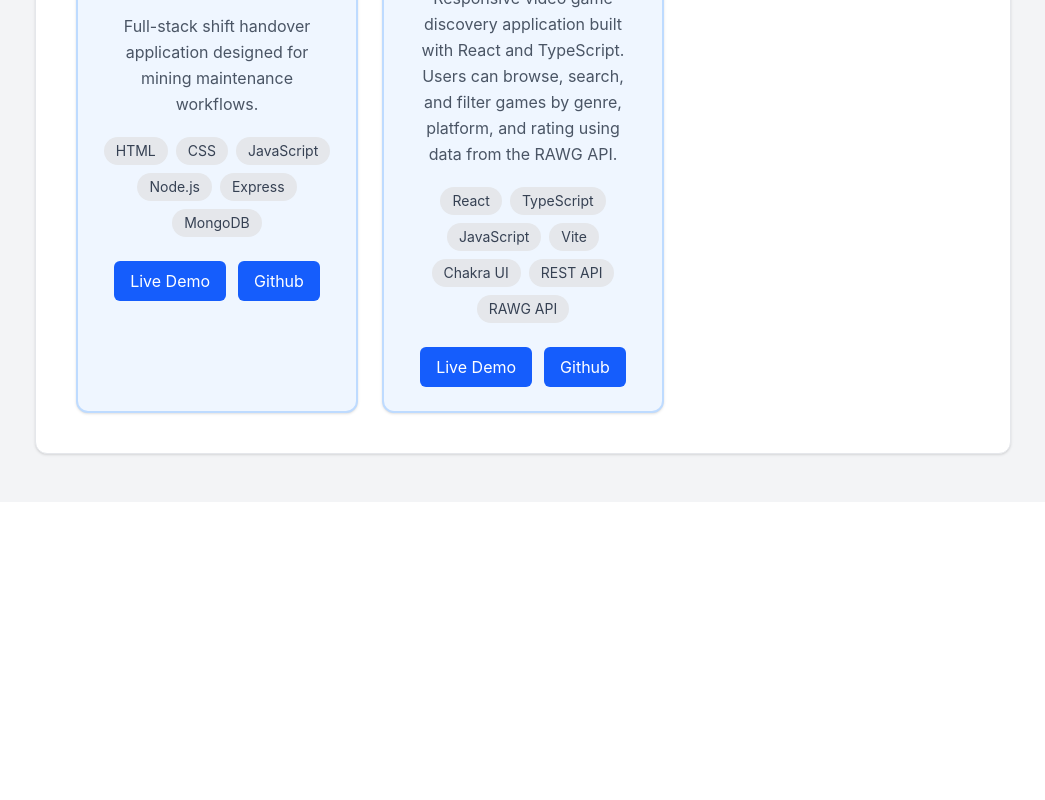
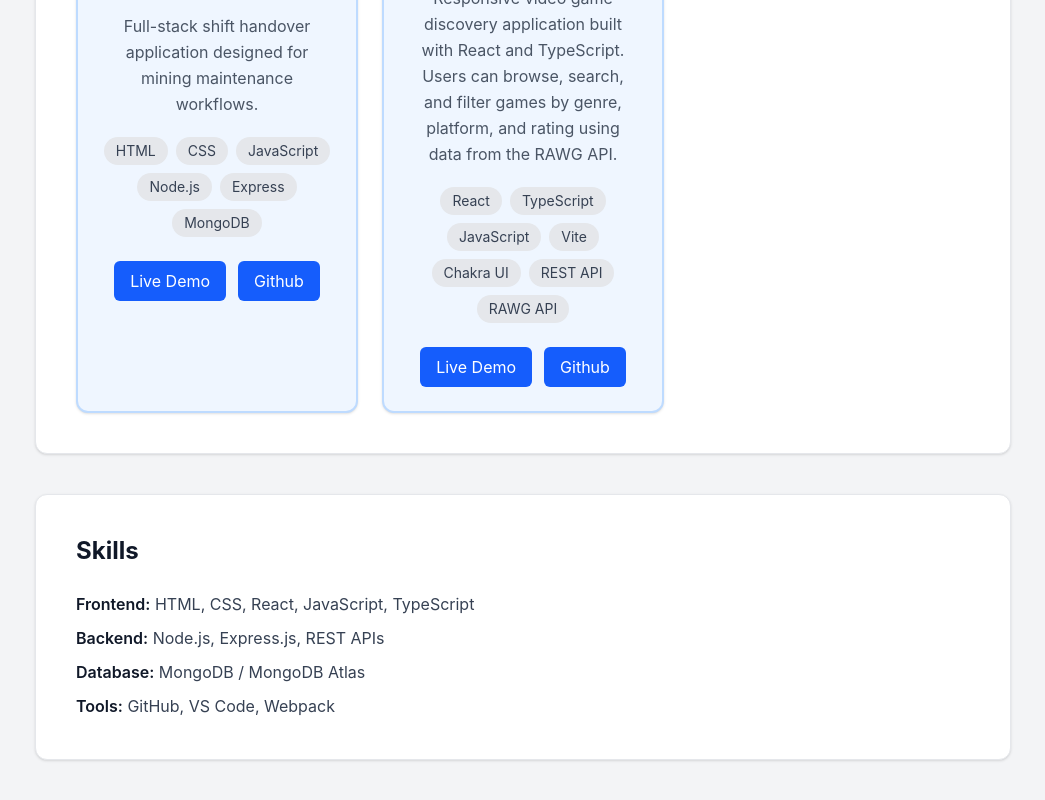
Before and after one commit to buildwithseb/portfolio, a React (Vite) app: page / in a window 1280 px wide. Shown: the part 1024-1824 px from the top of the page, without its empty margins (117-1162 px from the left). Before the commit the page ends 1526 px from the top, so only its background shows below. Built offline with nearby package versions, Linux system fonts and the light colour scheme.

Commit message:
Create Skills component

```diff
--- a/src/App.tsx
+++ b/src/App.tsx
@@ -1,6 +1,7 @@
 import About from "./components/About";
 import Hero from "./components/Hero";
 import Projects from "./components/Projects";
+import Skills from "./components/Skills";
 
 function App() {
   return (
@@ -9,6 +10,7 @@ function App() {
       <main className="mx-auto max-w-5xl space-y-10 px-6 py-12">
         <About></About>
         <Projects></Projects>
+        <Skills></Skills>
 
         {/* {Projects} */}
 
--- /dev/null
+++ b/src/components/Skills.tsx
@@ -0,0 +1,27 @@
+const Skills = () => {
+  return (
+    <section className="rounded-xl border border-gray-200 bg-white p-8 shadow-sm md:p-10">
+      <h2 className="mb-6 text-2xl font-bold text-gray-900">Skills</h2>
+      <div className="space-y-2 leading-relaxed text-gray-700">
+        <p>
+          <strong className="font-semibold text-gray-900">Frontend:</strong>{" "}
+          HTML, CSS, React, JavaScript, TypeScript{" "}
+        </p>
+        <p>
+          <strong className="font-semibold text-gray-900">Backend:</strong>{" "}
+          Node.js, Express.js, REST APIs
+        </p>
+        <p>
+          <strong className="font-semibold text-gray-900">Database:</strong>{" "}
+          MongoDB / MongoDB Atlas
+        </p>
+        <p>
+          <strong className="font-semibold text-gray-900">Tools:</strong>{" "}
+          GitHub, VS Code, Webpack
+        </p>
+      </div>
+    </section>
+  );
+};
+
+export default Skills;
```
